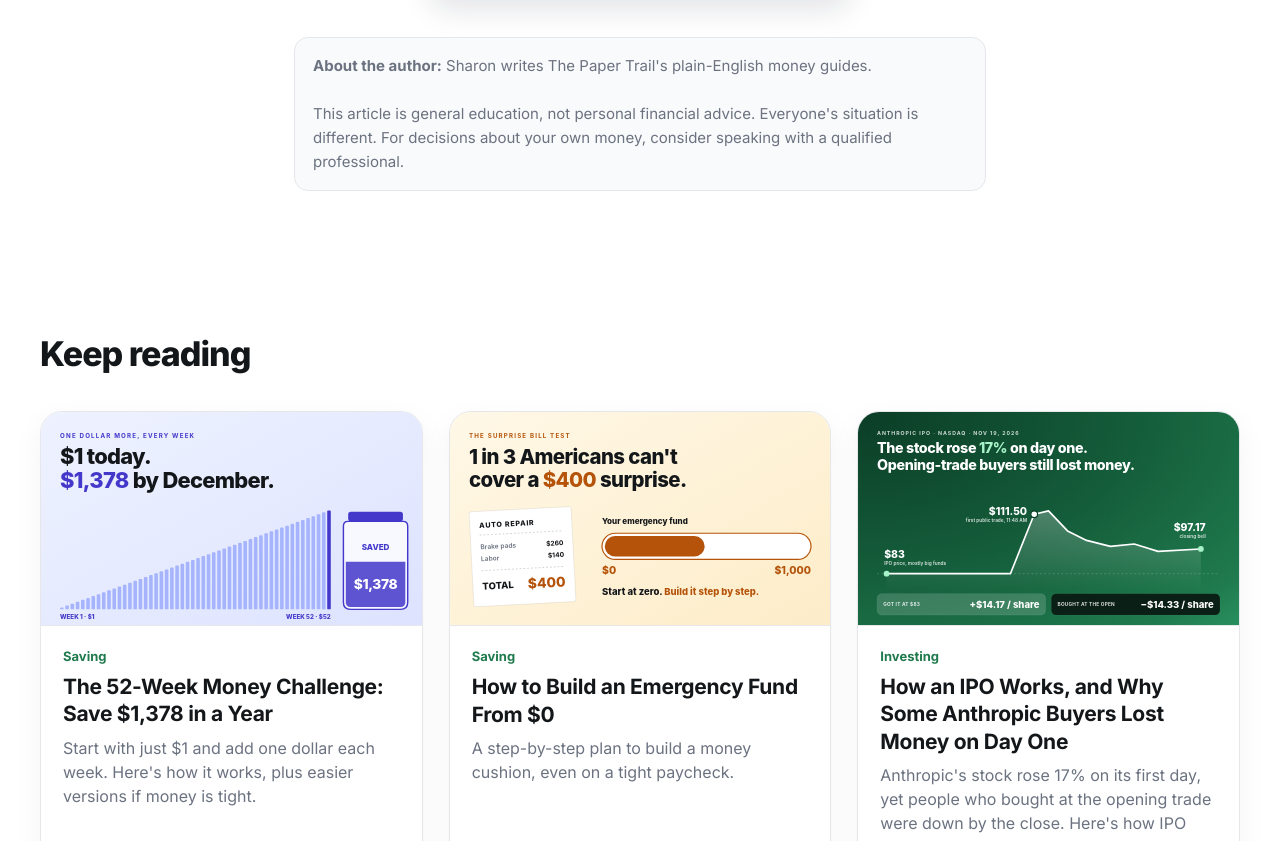
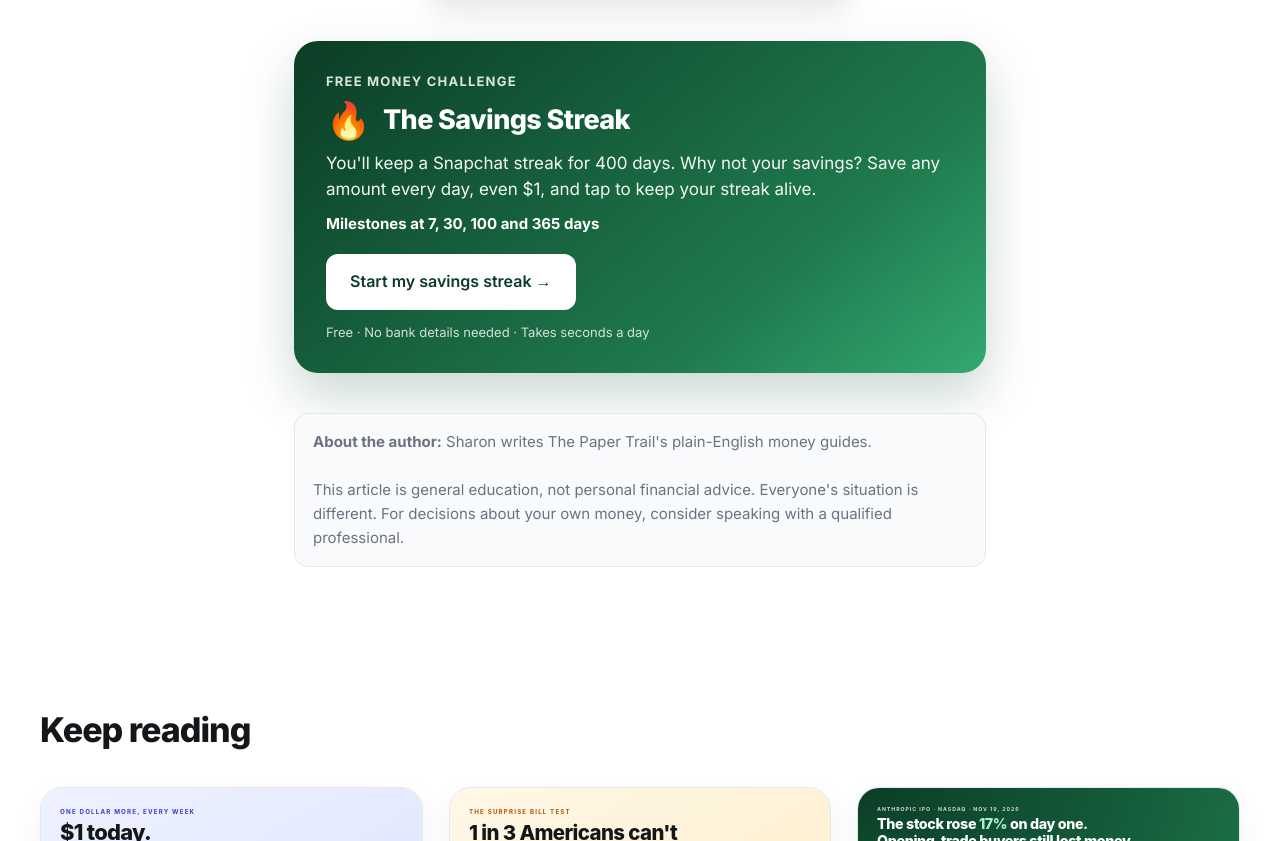
Before and after one commit to sharanjit0402-pixel/papertrailwealth, an Astro site: page /blog/50-30-20-budget-rule in a window 1280 px wide. Shown: the part 4278-5119 px from the top of the page. Built offline with nearby package versions, Linux system fonts and the light colour scheme; Astro itself is replaced by a stand-in of ours.

Commit message:
Add challenge sign-up box to related articles
Co-Authored-By: Claude Opus 5.5 <noreply@anthropic.com>
Claude-Session: https://claude.ai/code/session_01JKrEyX7HV8q3trAx281Fqf

```diff
--- /dev/null
+++ b/src/components/challenges/ChallengeCTA.astro
@@ -0,0 +1,17 @@
+---
+// Sign-up box promoting the money challenge that matches an article.
+interface Props { challenge: '52-week' | 'emergency-fund' | 'savings-streak'; }
+const C = {
+  'savings-streak': { emoji: '🔥', name: 'The Savings Streak', pitch: "You'll keep a Snapchat streak for 400 days. Why not your savings? Save any amount every day, even $1, and tap to keep your streak alive.", goal: 'Milestones at 7, 30, 100 and 365 days', btn: 'Start my savings streak' },
+  'emergency-fund': { emoji: '🛟', name: 'The $1,000 Safety Net', pitch: 'Build your emergency fund step by step: $1,000 first, then one month of bills, then three. Log every deposit and see the exact date you’ll hit your goal.', goal: 'Goal: $1,000 → 3 months of expenses', btn: 'Build my safety net' },
+  '52-week': { emoji: '📅', name: 'The 52-Week Challenge', pitch: 'Save $1 in week one and add a dollar every week. Tick off each week, watch your total climb and get a reminder every Sunday.', goal: 'Goal: $1,378 in a year', btn: 'Start the 52 weeks' },
+}[Astro.props.challenge];
+---
+<aside class="cta-box">
+  <div class="cta-tag">Free money challenge</div>
+  <div class="cta-head"><span class="cta-emoji">{C.emoji}</span><h3>{C.name}</h3></div>
+  <p>{C.pitch}</p>
+  <div class="cta-goal">{C.goal}</div>
+  <a class="btn cta-btn" href={`/challenges/${Astro.props.challenge}/`}>{C.btn} →</a>
+  <div class="cta-small">Free · No bank details needed · Takes seconds a day</div>
+</aside>
--- a/src/content.config.ts
+++ b/src/content.config.ts
@@ -11,6 +11,8 @@ const posts = defineCollection({
     featured: z.boolean().default(false),
     image: z.string().optional(),
     imageAlt: z.string().optional(),
+    // Which money challenge to promote at the end of this article (optional)
+    challenge: z.enum(['52-week', 'emergency-fund', 'savings-streak']).optional(),
   }),
 });
 export const collections = { posts };
--- a/src/content/posts/50-30-20-budget-rule.md
+++ b/src/content/posts/50-30-20-budget-rule.md
@@ -7,6 +7,7 @@ image: "/images/50-30-20-budget-rule.svg"
 imageAlt: "A $4,000 paycheck split into needs $2,000, wants $1,200 and savings $800"
 icon: "50/30/20"
 featured: true
+challenge: savings-streak
 ---
 
 Most budgets fail for one reason: they're too complicated. Twenty categories, color-coded spreadsheets, receipts in a shoebox. Two weeks later, the whole thing is abandoned.
--- a/src/content/posts/52-week-money-challenge.md
+++ b/src/content/posts/52-week-money-challenge.md
@@ -6,6 +6,7 @@ date: 2026-11-19
 image: "/images/52-week-money-challenge.svg"
 imageAlt: "52 bars growing from $1 in week 1 to $52 in week 52, filling a jar to $1,378"
 icon: "$1,378"
+challenge: 52-week
 ---
 
 What if you could save **$1,378** this year, starting with a single dollar?
--- a/src/content/posts/emergency-fund-from-zero.md
+++ b/src/content/posts/emergency-fund-from-zero.md
@@ -6,6 +6,7 @@ date: 2026-11-18
 image: "/images/emergency-fund-from-zero.svg"
 imageAlt: "A $400 car repair bill next to an emergency fund progress bar from $0 to $1,000"
 icon: "$0 → $1K"
+challenge: emergency-fund
 ---
 
 Federal Reserve surveys have found that roughly **1 in 3 American adults couldn't cover a surprise $400 expense with cash**. A car repair, a vet bill or a broken phone, and suddenly it goes on a credit card that charges 20% interest or more.
--- a/src/content/posts/how-much-money-is-fdic-insured.md
+++ b/src/content/posts/how-much-money-is-fdic-insured.md
@@ -7,6 +7,7 @@ icon: "$250K"
 featured: false
 image: "/images/fdic-250k-insured.svg"
 imageAlt: "FDIC insurance covers $250,000 per person, per bank, per account type"
+challenge: emergency-fund
 ---
 
 In March 1933, almost every bank in America was locked. Millions of families had no idea if their life savings still existed. More than 9,000 banks had failed in just four years, and people who were last in line at the bank often got nothing at all.
--- a/src/content/posts/stock-market-correction-401k.md
+++ b/src/content/posts/stock-market-correction-401k.md
@@ -7,6 +7,7 @@ image: "/images/stock-market-correction.svg"
 imageAlt: "S&P 500 chart falling from its record high through the 10% correction line: down $6 trillion in 45 days"
 icon: "-10%"
 featured: false
+challenge: emergency-fund
 ---
 
 If you opened your 401(k) this week and felt your stomach drop, you're not alone. U.S. stocks have lost about **$6 trillion in 45 days**, according to The Kobeissi Letter. That works out to roughly $225 billion a day, for 31 trading days in a row.
--- a/src/pages/blog/[slug].astro
+++ b/src/pages/blog/[slug].astro
@@ -1,6 +1,7 @@
 ---
 import Base from '../../layouts/Base.astro';
 import PostCard from '../../components/PostCard.astro';
+import ChallengeCTA from '../../components/challenges/ChallengeCTA.astro';
 import { getCollection, render } from 'astro:content';
 import { slugify } from '../../site';
 export async function getStaticPaths() {
@@ -22,6 +23,7 @@ const schema = { '@context': 'https://schema.org', '@type': 'Article', headline:
     {post.data.image && <img class="hero-img" src={post.data.image} alt={post.data.imageAlt ?? post.data.title} width="1600" height="900" />}
     <div class="meta">By Sharon · {date}</div>
     <div class="prose"><Content /></div>
+    {post.data.challenge && <ChallengeCTA challenge={post.data.challenge} />}
     <p class="note"><strong>About the author:</strong> Sharon writes The Paper Trail's plain-English money guides. <br/><br/>This article is general education, not personal financial advice. Everyone's situation is different. For decisions about your own money, consider speaking with a qualified professional.</p>
   </article>
   <section class="container"><h2 class="section-title">Keep reading</h2><div class="grid">{related.map((p) => <PostCard post={p} />)}</div></section>
--- a/src/styles/global.css
+++ b/src/styles/global.css
@@ -213,3 +213,15 @@ img{max-width:100%;display:block}
 .gate-card .chk{display:flex;gap:8px;align-items:flex-start;font-size:14px;color:#4b5563}
 .gate-card .chk input{margin-top:4px}
 .gate-skip{display:block;margin:14px auto 0;background:none;border:0;color:var(--muted);font-family:inherit;font-size:15px;cursor:pointer;text-decoration:underline}
+
+/* article challenge sign-up box */
+.cta-box{margin-top:44px;border-radius:24px;padding:30px 32px;color:#fff;background:linear-gradient(140deg,var(--g2),var(--g) 70%,#34A871);box-shadow:0 22px 50px rgba(15,77,48,.22)}
+.cta-tag{font-size:13px;font-weight:700;letter-spacing:1.2px;text-transform:uppercase;opacity:.85}
+.cta-head{display:flex;align-items:center;gap:12px;margin-top:10px}
+.cta-emoji{font-size:36px;line-height:1}
+.cta-box h3{font-size:27px;font-weight:800;letter-spacing:-.6px;line-height:1.15}
+.cta-box p{font-size:17px;line-height:1.55;margin-top:12px;opacity:.95}
+.cta-goal{font-weight:700;margin-top:10px;font-size:15px}
+.cta-btn{background:#fff;color:var(--g2);margin-top:18px;padding:15px 24px;font-size:16px}
+.cta-small{font-size:13px;opacity:.8;margin-top:12px}
+@media (max-width:900px){.cta-box{padding:26px 22px}.cta-box h3{font-size:23px}}
```
